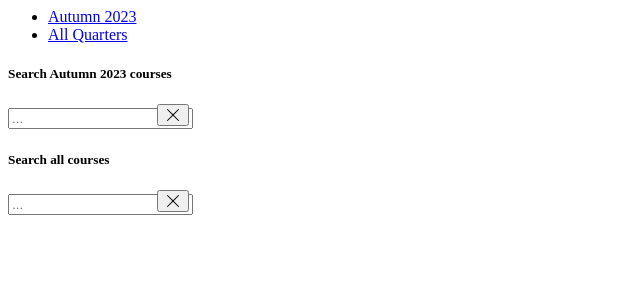
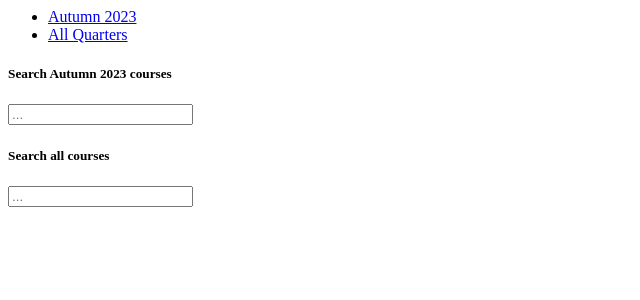
Before and after one commit to RAY2L/coursechat, a Node project: template views/partials/search_courses.ejs in a window 1280 px wide. Shown: the top 300 px of the page, without its empty margins (0-640 px from the left). Run offline with Node 20 templates, Linux system fonts and the light colour scheme; the template is opened without the code that fills it: most values are stand-ins (such as "Sample title", 1, 10 or a date in 2020).

Commit message:
Refine search clear input mechanisms

```diff
--- a/views/pages/course.ejs
+++ b/views/pages/course.ejs
@@ -12,7 +12,7 @@
         <% current_course_sections.forEach(function(current_course_section){ %> <%-
         include('../partials/current_course_section', {current_course_section: current_course_section});
         %> <% }) %> <% } else { %>
-        <h1 class="h5 mt-5 d-flex justify-content-center">No sections found</h1>
+        <h1 class="h5 mt-4 mb-5 d-flex justify-content-center">No sections found</h1>
         <% } %>
       <h1 class="h3">Previous sections</h1>
       <% if (course_sections.length > 0) { %>
@@ -20,7 +20,7 @@
         <% course_sections.forEach(function(course_section){ %> <%-
         include('../partials/course_section', {course_section: course_section});
         %> <% }) %> <% } else { %>
-        <h1 class="h5 mt-5 d-flex justify-content-center">No sections found</h1>
+          <h1 class="h5 mt-4 mb-5 d-flex justify-content-center">No sections found</h1>
         <% } %>
       </div>
     </div>
--- a/views/partials/search_courses.ejs
+++ b/views/partials/search_courses.ejs
@@ -18,72 +18,27 @@
       <div class="tab-content">
         <div class="tab-pane active" id="search_current">
           <h5 class="card-title">Search Autumn 2023 courses</h5>
-          <div class="input-group">
+          <div class="row g-0">
+            <div class="col">
               <input
-              type="text"
-              class="form-control"
+                class="form-control border-secondary border-right-0 rounded-1"
+                type="search"
+                placeholder="..."
                 id="search-current-input"
-              placeholder="..."
-              autocomplete="off"
-              aria-describedby="basic-addon2"
               />
-            <button
-              type="button"
-              class="btn bg-transparent py-0 d-flex align-items-center"
-              id="search-current-input-clear"
-              style="margin-left: -40px; z-index: 100"
-              onclick=""
-            >
-              <svg
-                xmlns="http://www.w3.org/2000/svg"
-                width="16"
-                height="16"
-                fill="currentColor"
-                class="bi bi-x-lg"
-                viewBox="0 0 16 16"
-              >
-                <path
-                  d="M2.146 2.854a.5.5 0 1 1 .708-.708L8 7.293l5.146-5.147a.5.5 0 0 1 .708.708L8.707 8l5.147 5.146a.5.5 0 0 1-.708.708L8 8.707l-5.146 5.147a.5.5 0 0 1-.708-.708L7.293 8 2.146 2.854Z"
-                />
-              </svg>
-            </button>
+            </div>
           </div>
         </div>
         <div class="tab-pane" id="search_all">
           <h5 class="card-title">Search all courses</h5>
-          <div class="input-group">
-            <div class="input-group">
-              <div class="input-group">
+          <div class="row g-0">
+            <div class="col">
               <input
-                  type="text"
-                  class="form-control"
+                class="form-control border-secondary border-right-0 rounded-1"
+                type="search"
+                placeholder="..."
                 id="search-all-input"
-                  placeholder="..."
-                  autocomplete="off"
-                  aria-describedby="basic-addon2"
               />
-                <button
-                  type="button"
-                  class="btn bg-transparent py-0 d-flex align-items-center"
-                  id="search-all-input-clear"
-                  style="margin-left: -40px; z-index: 100"
-                  onclick=""
-                >
-                  <svg
-                    xmlns="http://www.w3.org/2000/svg"
-                    width="16"
-                    height="16"
-                    fill="currentColor"
-                    class="bi bi-x-lg"
-                    viewBox="0 0 16 16"
-                  >
-                    <path
-                      d="M2.146 2.854a.5.5 0 1 1 .708-.708L8 7.293l5.146-5.147a.5.5 0 0 1 .708.708L8.707 8l5.147 5.146a.5.5 0 0 1-.708.708L8 8.707l-5.146 5.147a.5.5 0 0 1-.708-.708L7.293 8 2.146 2.854Z"
-                    />
-                  </svg>
-                </button>
-              </div>
-            </div>
             </div>
           </div>
         </div>
@@ -108,7 +63,7 @@
         },
         afterSelect: function (item) {
           window.location.href =
-          "/" + item.value.subject + "/" + item.value.courseId;
+          `/${item.value.subject}/${item.value.courseId}`;
         },
         items: 10,
       })
@@ -161,3 +116,4 @@
         $("#search-all-input").val("");
       });
   </script>
+</div>
```
Lines whose indentation alone changed are shown as unchanged.
